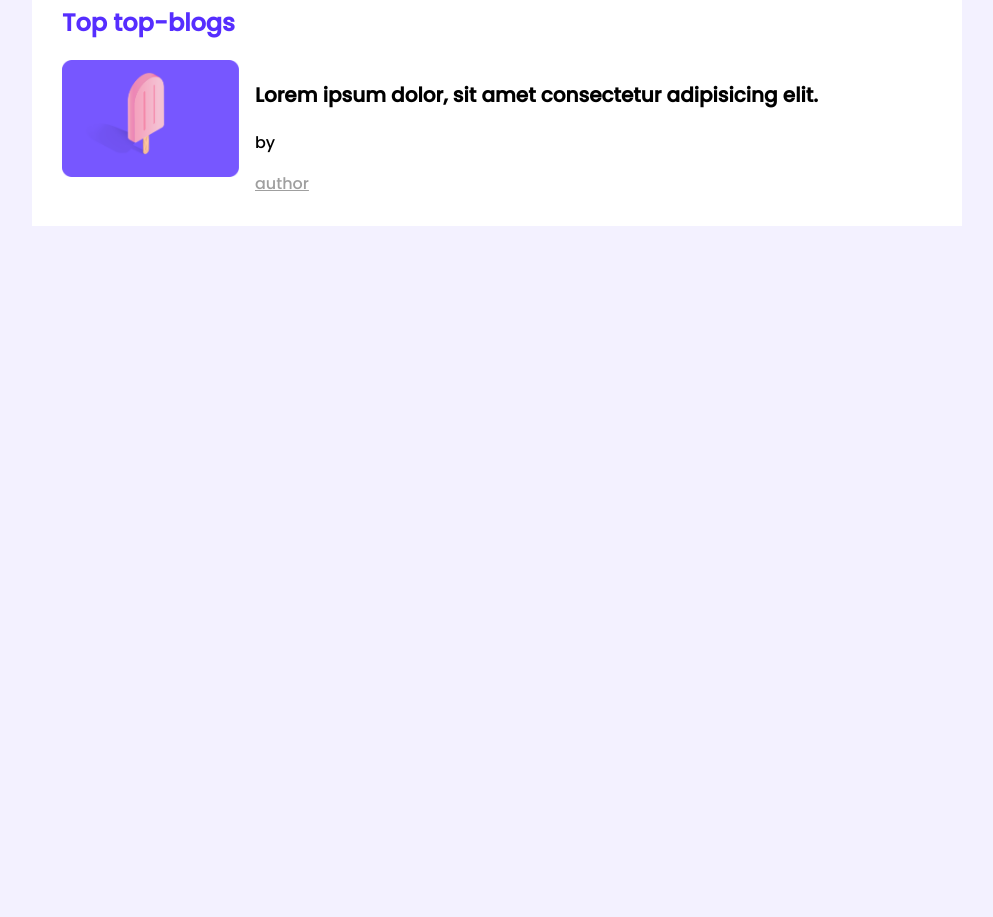
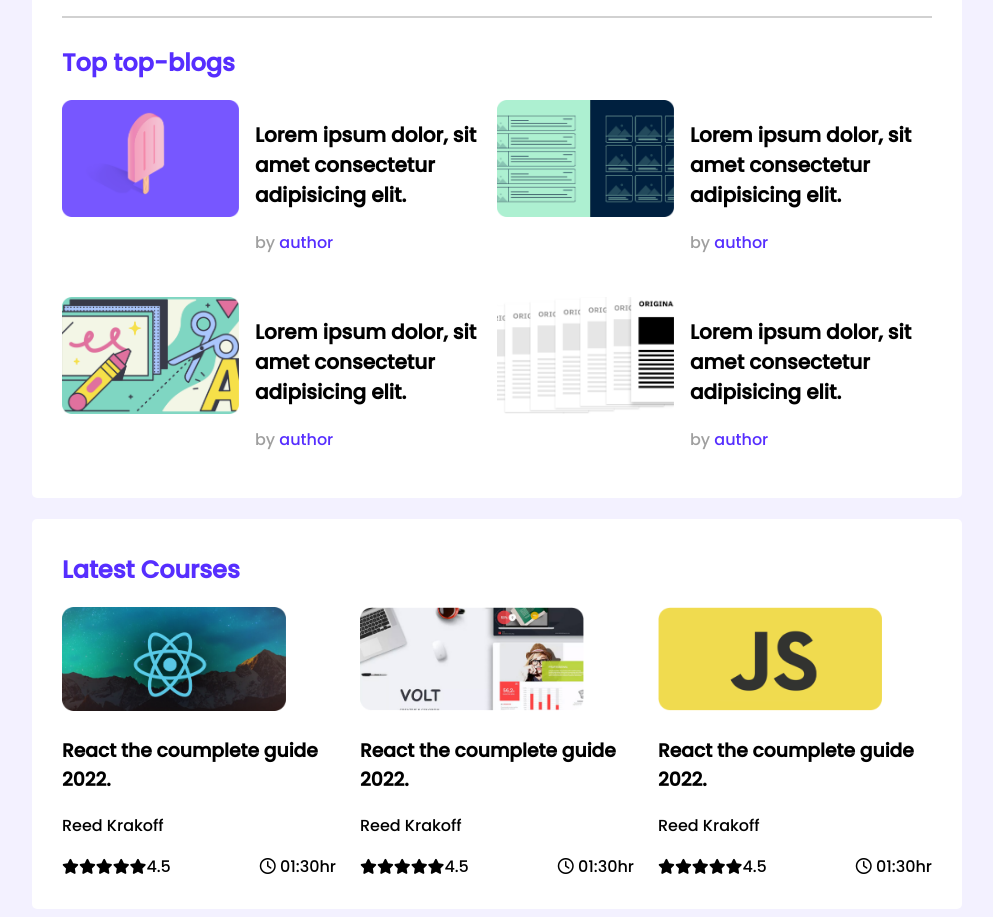
Before and after one commit to NafiulA/leader_board, a plain HTML site: page index.html in a window 1280 px wide. Shown: the part 278-1195 px from the top of the page, without its empty margins (143-1136 px from the left). Before the commit the page ends 800 px from the top, so only its background shows below. Drawn offline with Linux system fonts and the light colour scheme.

Commit message:
almost finished

```diff
--- a/index.html
+++ b/index.html
@@ -6,6 +6,7 @@
     <meta http-equiv="X-UA-Compatible" content="IE=edge">
     <meta name="viewport" content="width=device-width, initial-scale=1.0">
     <link rel="stylesheet" href="./styles/style.css">
+    <script src="https://kit.fontawesome.com/7dcca07647.js" crossorigin="anonymous"></script>
     <title>Leader board</title>
 </head>
 
@@ -49,13 +50,96 @@
                         </div>
                         <div class="blog-info">
                             <h3 class="blog-title">Lorem ipsum dolor, sit amet consectetur adipisicing elit.</h3>
-                            <p>by</p><a class="blog-author" href="#">author</a>
+                            <p class="blog-author">by <a href="#">author</a></p>
+                        </div>
+                    </article>
+                    <article class="blog">
+                        <div class="thumbnail">
+                            <img src="./images/blogs/blog-2.png" alt="">
+                        </div>
+                        <div class="blog-info">
+                            <h3 class="blog-title">Lorem ipsum dolor, sit amet consectetur adipisicing elit.</h3>
+                            <p class="blog-author">by <a href="#">author</a></p>
+                        </div>
+                    </article>
+                    <article class="blog">
+                        <div class="thumbnail">
+                            <img src="./images/blogs/blog-3.png" alt="">
+                        </div>
+                        <div class="blog-info">
+                            <h3 class="blog-title">Lorem ipsum dolor, sit amet consectetur adipisicing elit.</h3>
+                            <p class="blog-author">by <a href="#">author</a></p>
+                        </div>
+                    </article>
+                    <article class="blog">
+                        <div class="thumbnail">
+                            <img src="./images/blogs/blog-4.png" alt="">
+                        </div>
+                        <div class="blog-info">
+                            <h3 class="blog-title">Lorem ipsum dolor, sit amet consectetur adipisicing elit.</h3>
+                            <p class="blog-author">by <a href="#">author</a></p>
                         </div>
                     </article>
                 </div>
 
             </div>
         </section>
+        <section class="container">
+            <h2 class="section-title">Latest Courses</h2>
+            <div class="courses">
+                <div class="course">
+                    <div class="course-banner">
+                        <img src="./images/courses/course-1.png" alt="">
+                    </div>
+                    <div class="course-detail">
+                        <h3 class="course-title">React the coumplete guide 2022.</h3>
+                        <p class="course-author">Reed Krakoff</p>
+                        <div class="course-info">
+                            <div><i class="fas fa-star filled"></i><i class="fas fa-star filled"></i><i
+                                    class="fas fa-star filled"></i><i class="fas fa-star filled"></i><i
+                                    class="fas fa-star empty"></i><span>4.5</span>
+                            </div>
+                            <div class="course-duration"><i class="far fa-clock"></i> 01:30hr</div>
+                        </div>
+
+                    </div>
+                </div>
+                <div class="course">
+                    <div class="course-banner">
+                        <img src="./images/courses/course-2.png" alt="">
+                    </div>
+                    <div class="course-detail">
+                        <h3 class="course-title">React the coumplete guide 2022.</h3>
+                        <p class="course-author">Reed Krakoff</p>
+                        <div class="course-info">
+                            <div><i class="fas fa-star filled"></i><i class="fas fa-star filled"></i><i
+                                    class="fas fa-star filled"></i><i class="fas fa-star filled"></i><i
+                                    class="fas fa-star empty"></i><span>4.5</span>
+                            </div>
+                            <div class="course-duration"><i class="far fa-clock"></i> 01:30hr</div>
+                        </div>
+
+                    </div>
+                </div>
+                <div class="course">
+                    <div class="course-banner">
+                        <img src="./images/courses/course-3.png" alt="">
+                    </div>
+                    <div class="course-detail">
+                        <h3 class="course-title">React the coumplete guide 2022.</h3>
+                        <p class="course-author">Reed Krakoff</p>
+                        <div class="course-info">
+                            <div><i class="fas fa-star filled"></i><i class="fas fa-star filled"></i><i
+                                    class="fas fa-star filled"></i><i class="fas fa-star filled"></i><i
+                                    class="fas fa-star empty"></i><span>4.5</span>
+                            </div>
+                            <div class="course-duration"><i class="far fa-clock"></i> 01:30hr</div>
+                        </div>
+
+                    </div>
+                </div>
+            </div>
+        </section>
     </main>
 </body>
 
--- a/styles/style.css
+++ b/styles/style.css
@@ -7,15 +7,19 @@ body{
 }
 main{
     display: flex;
-    justify-content: center;
+    flex-direction: column;
+    align-items: center;
 }
 .container{
     background-color: white;
     width: 870px;
     padding: 30px;
+    margin-top: 21px;
+    border-radius: 5px;
 }
 hr{
     border: 1px solid #d1d1d1;
+    margin-bottom: 27px;
 
 }
 /* top player styles */
@@ -46,7 +50,11 @@ hr{
 }
 
 /* top blog styles */
-
+.blogs{
+    display: grid;
+    grid-template-columns: repeat(2, 1fr);
+    grid-row-gap: 26px;
+}
 .blog{
     display: flex;
 }
@@ -69,3 +77,57 @@ hr{
     font-size: 16px;
     color: #562eff;
 }
+
+/*courses styles*/
+
+.courses{
+    display: grid;
+    grid-template-columns: repeat(3, 1fr);
+    grid-column-gap: 24px;
+}
+.course .course-banner img{
+    height: 104px;
+    width: 224px;
+}
+.course-info{
+    display: flex;
+    align-items: center;
+    justify-content: space-between;
+}
+.fa-star{
+    font-size: 15px;
+}
+.fa-star .filled{
+    color: #ffc014;
+}
+.fa-star .empty{
+    color: #aeaeae;
+}
+
+/* Media Query */
+
+@media only screen and (max-width: 688px){
+    .container{
+        width: 100%;
+    }
+    .players, .blogs, .courses{
+        grid-template-columns: repeat(1,1fr);
+
+    }
+    .player, .blog{
+        flex-direction: column;
+        justify-content: center;
+    }
+}
+
+@media only screen and (min-width: 689px) and (max-width: 992px) {
+    .container{
+        width: 100%;
+    }
+    .players, .courses{
+        grid-template-columns: repeat(2, 1fr);
+    }
+    .blogs{
+        grid-template-columns: repeat(1, 1fr);
+    }
+}
```
